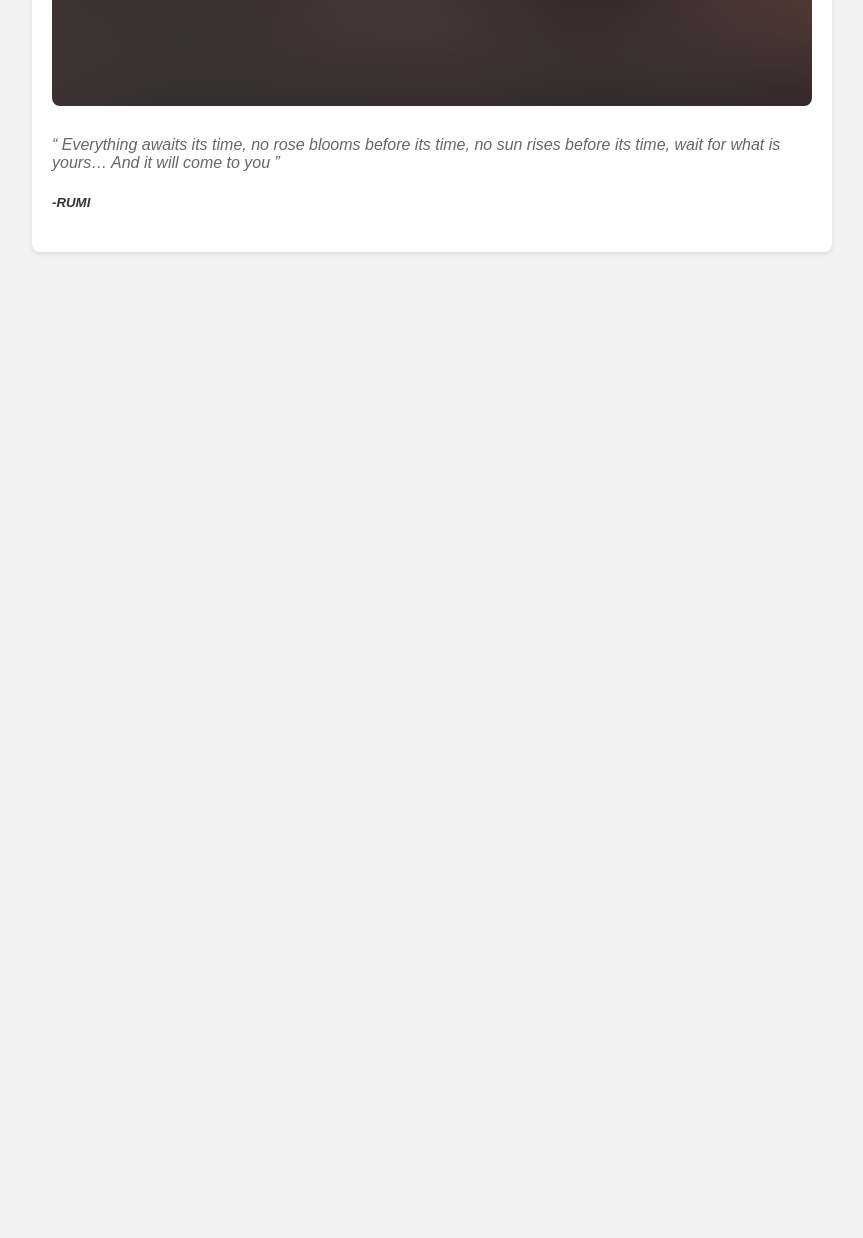
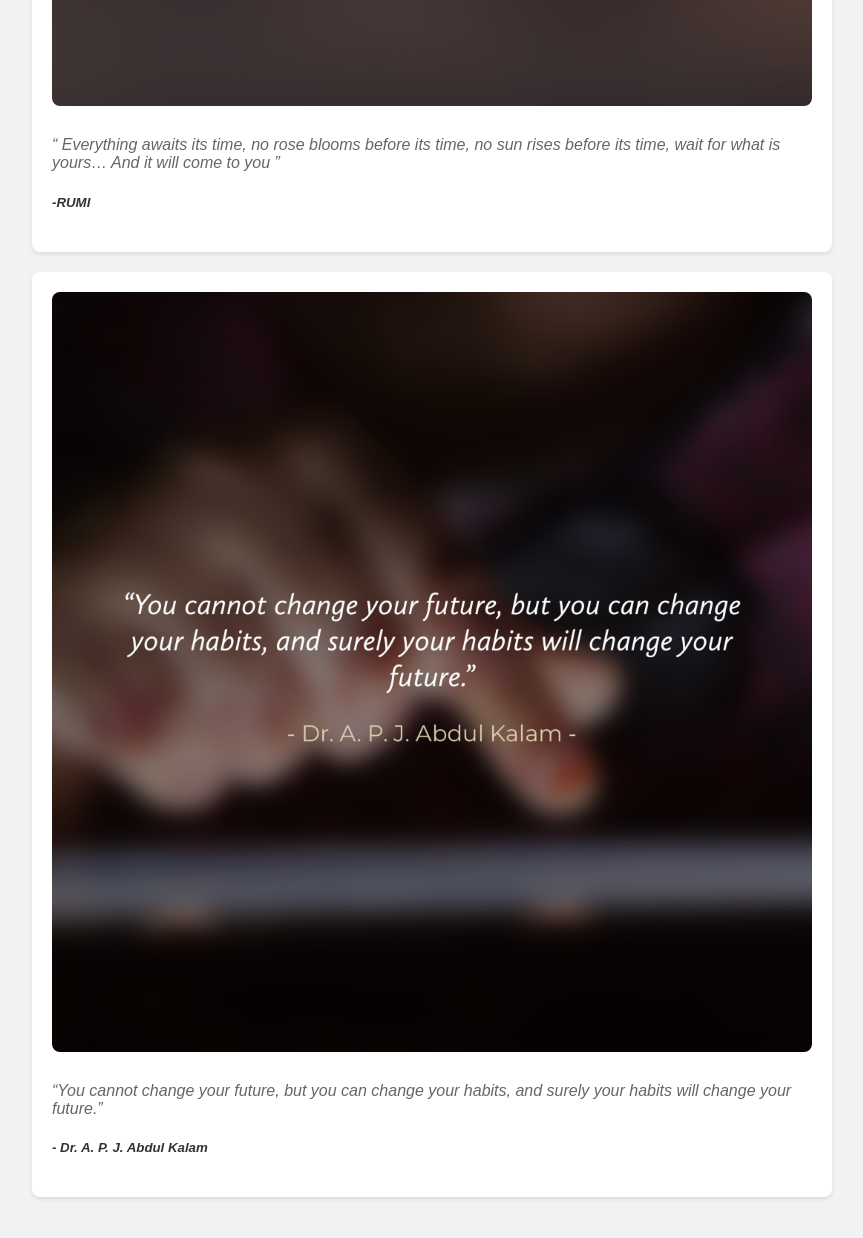
Before and after one commit to muhammadsinan786/Dailyquotes, a plain HTML site: page index.html in a window 1280 px wide. Shown: the part 882-2120 px from the top of the page, without its empty margins (208-1071 px from the left). Before the commit the page ends 1182 px from the top, so only its background shows below. Drawn offline with Linux system fonts and the light colour scheme.

Commit message:
Update index.html

```diff
--- a/index.html
+++ b/index.html
@@ -101,6 +101,12 @@ And it will come to you ”</i></p>
             <h5 onclick="window.location.href='https://g.co/kgs/G8Z4iFS';" style="cursor: pointer;" ><i>-RUMI</i></h5>
         </div>
 
+        <div class="blog-post">
+            <img src="1blog-post-image.jpg" alt="Post Image">
+            <p><i>“You cannot change your future, but you can change your habits, and surely your habits will change your future.”</i></p>
+            <h5 onclick="window.location.href='https://g.co/kgs/MJkCy4g';" style="cursor: pointer;" ><i>- Dr. A. P. J. Abdul Kalam</i></h5>
+        </div>
+
         <!-- More blog posts go here -->
     </div>
     <script>
```
